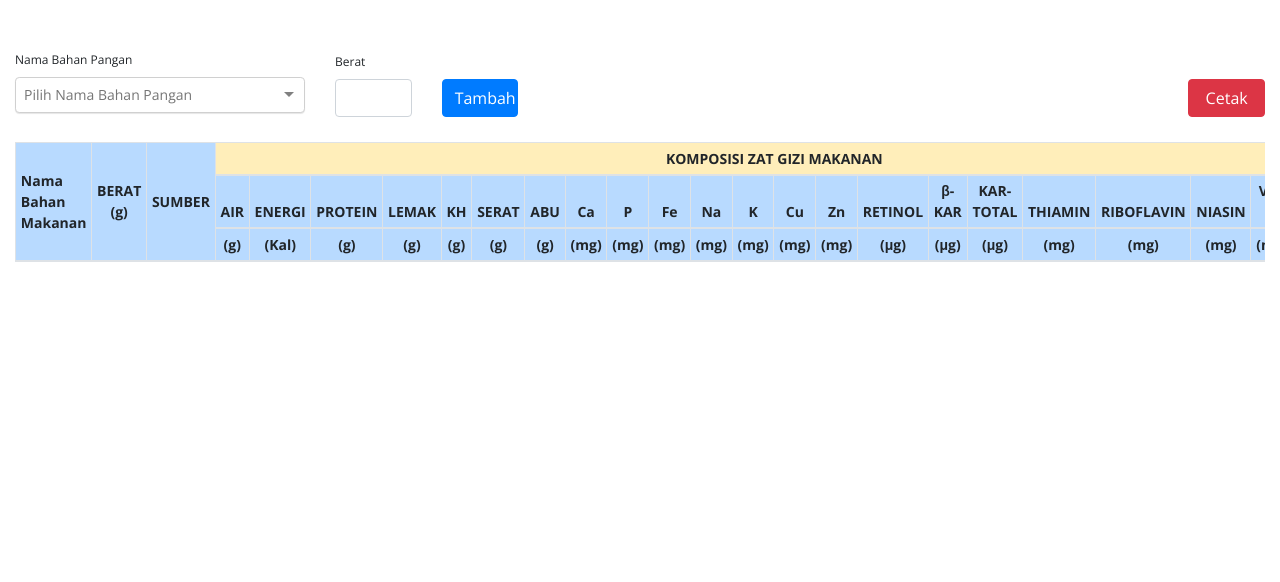
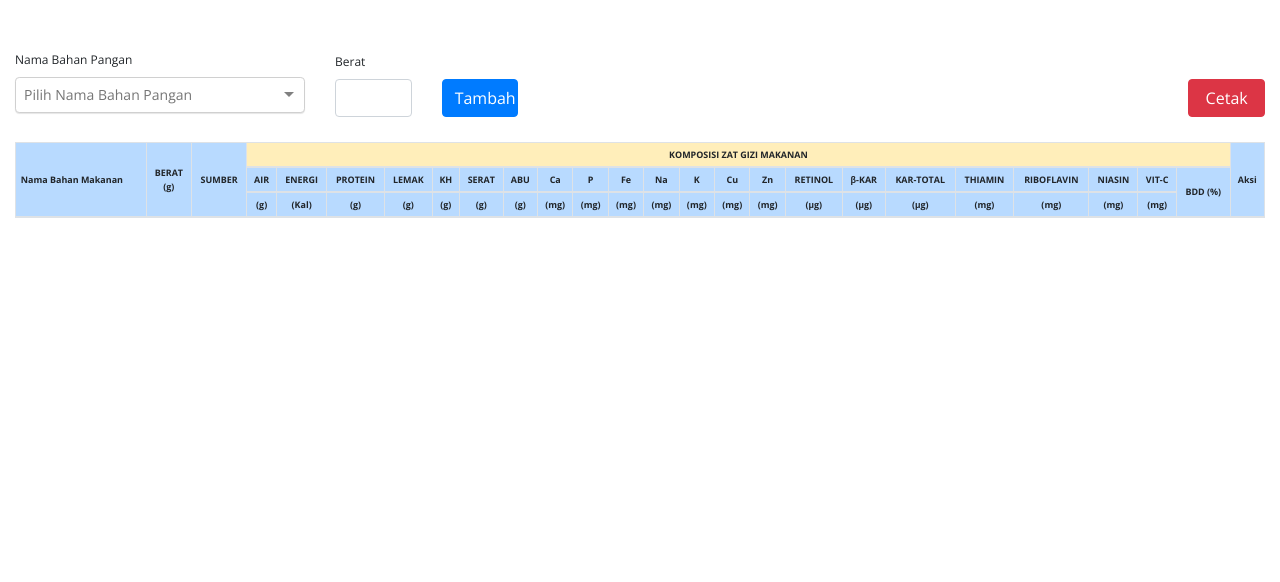
Before and after one commit to tomchandra/kupangan, a CodeIgniter 4 app: the page made by app/Views/pages/input_data.php in a window 1280 px wide. Shown: the part 85-667 px from the top of the page. Run offline with PHP 8.4 and a stand-in for CodeIgniter, Linux system fonts and the light colour scheme; the template is opened without the code that fills it, so the values that code supplies are empty; some libraries are stand-ins or nearby versions.

Commit message:
update mayor

```diff
--- a/app/Controllers/Restapi/User.php
+++ b/app/Controllers/Restapi/User.php
@@ -108,6 +108,7 @@ class User extends BaseController
 			$model = new M_User();
 
 			$data = [
+				'status'		=> TRUE,
 				'first_name' 	=> $this->request->getVar('first_name'),
 				'last_name' 	=> $this->request->getVar('last_name'),
 				'email'	 		=> $this->request->getVar('email'),
--- a/app/Views/layout/template.php
+++ b/app/Views/layout/template.php
@@ -28,6 +28,27 @@
 
         div#signup-container {
             display: none;
+        }
+
+        .tableFixHead {
+            position: relative;
+            overflow-y: auto;
+            height: 200px;
+        }
+
+        table#data-food thead tr th,
+        table#data-food tfoot tr td {
+            position: sticky;
+            z-index: 1;
+        }
+
+        table#data-food thead tr.tr-first th,
+        table#data-food thead tr.tr-second th {
+            top: 0;
+        }
+
+        table#data-food tfoot tr td {
+            bottom: 0;
         }
     </style>
     <title><?= $title; ?></title>
@@ -89,6 +110,7 @@
     <script src="<?= base_url('public/themes/js/active.js'); ?>"></script>
     <script src="<?= base_url('public/selectize/selectize.js'); ?>"></script>
     <script src="<?= base_url('public/alert/sweetalert2.all.min.js'); ?>"></script>
+
     <?= $this->renderSection('extra-js'); ?>
 </body>
 
--- a/app/Views/pages/input_data.php
+++ b/app/Views/pages/input_data.php
@@ -54,19 +54,19 @@
 	</div>
 	<div class="row">
 		<div class="col-12 mt-2">
-			<div class="table-responsive">
-				<table id="data-food" class='table table-sm table-bordered text-center border-dark' style="font-size: 14px;" width="100%">
+			<div class="table-responsive tableFixHead">
+				<table id="data-food" class='table table-sm table-bordered text-center border-dark' style="font-size: 0.7vw;" width="100%">
 					<thead>
-						<tr class="table-primary">
+						<tr class="tr-first table-primary">
 							<th rowspan="4" class="align-middle text-left">Nama Bahan Makanan</th>
 							<th rowspan="4" class="align-middle">BERAT <br />(g)</th>
 							<th rowspan="4" class="align-middle">SUMBER</th>
 						</tr>
-						<tr>
-							<th colspan="22" class="table-warning">KOMPOSISI ZAT GIZI MAKANAN</th>
+						<tr class="tr-second">
+							<th colspan="22" class="table-warning first">KOMPOSISI ZAT GIZI MAKANAN</th>
 							<th rowspan="4" class="table-primary align-middle">Aksi</th>
 						</tr>
-						<tr class="table-primary">
+						<tr class="tr-third table-primary">
 							<th>AIR</th>
 							<th>ENERGI</th>
 							<th>PROTEIN</th>
@@ -90,7 +90,7 @@
 							<th>VIT-C</th>
 							<th rowspan="2" class="align-middle">BDD (%)</th>
 						</tr>
-						<tr class="table-primary">
+						<tr class="tr-forth table-primary">
 							<th>(g)</th>
 							<th>(Kal)</th>
 							<th>(g)</th>
@@ -153,9 +153,13 @@
 <?= $this->section('extra-js'); ?>
 <script>
 	$(document).ready(function() {
-		// addNumeration("table-numero")
+		fixHeadTable();
 		var data_source;
 		var data_print = [];
+
+		$(window).on('resize', function() {
+			fixHeadTable();
+		});
 
 		$.ajaxSetup({
 			headers: {
@@ -193,7 +197,7 @@
 			} else {
 				var data = calculate($('#food-weight').val(), data_source);
 				//<a href="#" class="btn btn-outline-success btn-sm edit-row" data-foodid='${data.foodid}' data-weight='${data.weight}'>Edit</a>
-				var action = `<a href="#" class="btn btn-outline-danger btn-sm delete-row" data-food="${$('#food-list').text()}">Hapus</a>`;
+				var action = `<a href="#" class="btn btn-outline-danger btn-sm delete-row" data-food="${$('#food-list').text()}" style="font-size:0.7vw">Hapus</a>`;
 				var id = $('#food-list').val();
 				let html = `<tr id='data-${id}' class="table-light">
                         <td class="align-middle text-left">${data.foodname}</td>
@@ -524,5 +528,11 @@
 
 		}
 	}
+
+	function fixHeadTable() {
+		var firstheight = $('.first').outerHeight();
+		$("thead tr.tr-third th").css("top", firstheight);
+		$("thead tr.tr-forth th").css("top", (firstheight - 1) * 2);
+	}
 </script>
 <?= $this->endSection(); ?>
--- a/app/Views/pages/login.php
+++ b/app/Views/pages/login.php
@@ -47,7 +47,7 @@
                         <option value="bidan">Bidan</option>
                         <option value="radiographer">Radiographer</option>
                         <option value="ahlikesmas">Ahli Kesmas</option>
-                        <option value="tenagalainnya">Tenaga Lainya</option>
+                        <option value="tenagalainnya">Tenaga Kesehatan Lainya</option>
                     </select>
                 </div>
                 <div id="other-job" class="mb-3 d-none">
```
Also changed, not shown: app/Controllers/Pages.php (+5 -11 lines).
